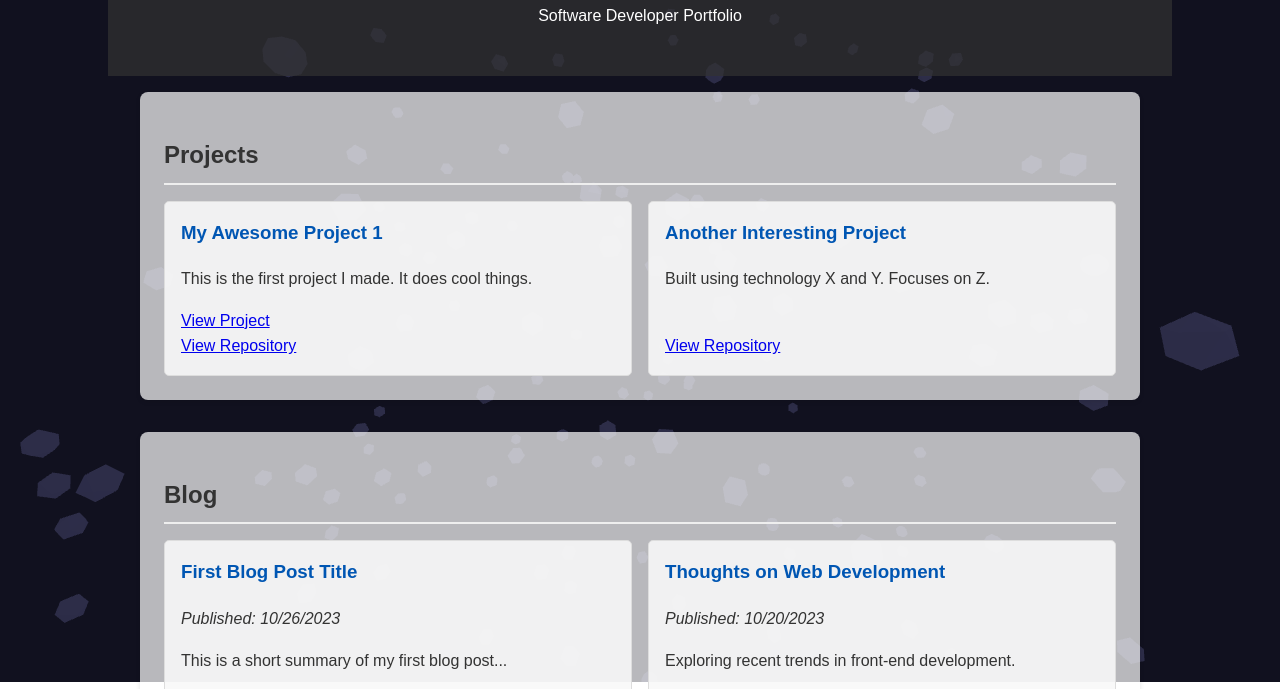
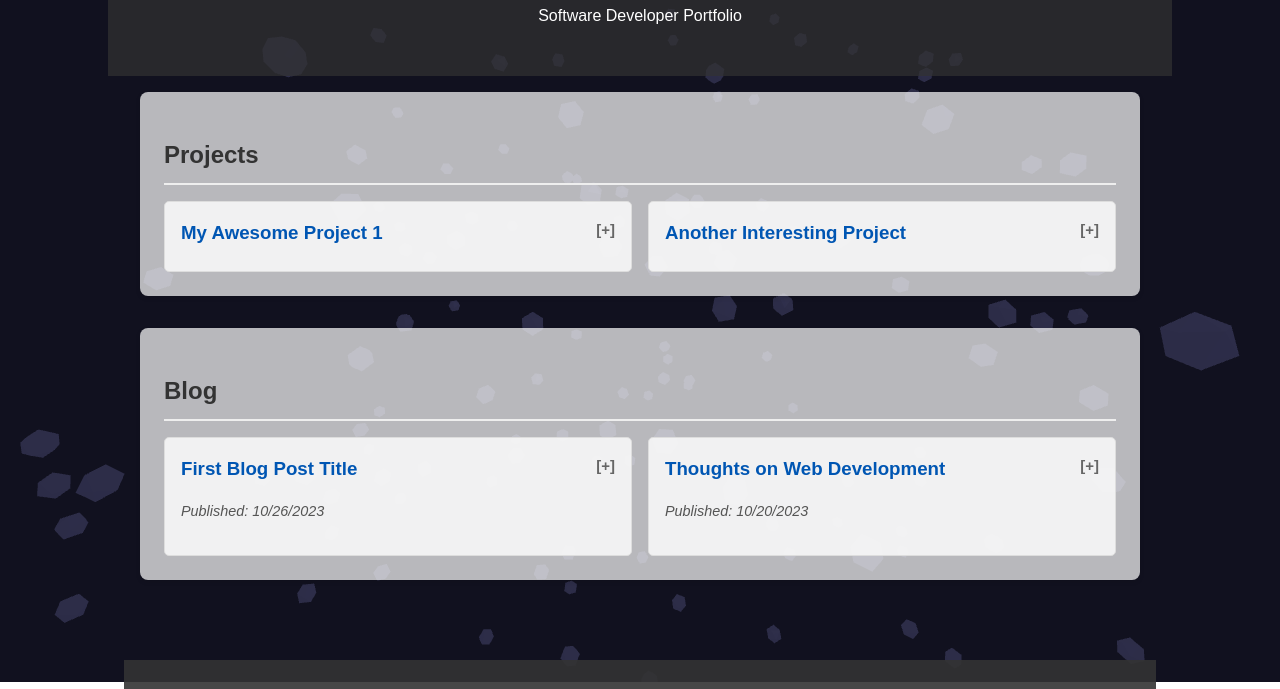
Before and after one commit to supastishn/supastishn, a plain HTML site: page index.html in a window 1280 px wide. Shown: the part 118-807 px from the top of the page. Drawn offline with nearby package versions, Linux system fonts and the light colour scheme; animation ran at ten frames a second.

Commit message:
feat: Implement expandable project and blog post items

```diff
--- a/main.js
+++ b/main.js
@@ -184,22 +184,28 @@ function displayProjects(projects) {
     projects.forEach(project => {
         const item = document.createElement('div');
         item.classList.add('project-item');
-        // --- Customize based on your Appwrite collection attributes ---
-        item.innerHTML = `
-            <h3>${project.title || 'Untitled Project'}</h3>
+        // --- Create header and details container ---
+        const header = document.createElement('h3');
+        header.textContent = project.title || 'Untitled Project';
+
+        const details = document.createElement('div');
+        details.classList.add('project-details'); // Class to control visibility
+        details.innerHTML = `
             <p>${project.description || 'No description available.'}</p>
             ${project.url ? `<a href="${project.url}" target="_blank" rel="noopener noreferrer">View Project</a>` : ''}
             ${project.repoUrl ? `<br><a href="${project.repoUrl}" target="_blank" rel="noopener noreferrer">View Repository</a>` : ''}
             <!-- Add more fields like technologies used, image, etc. -->
         `;
-        // Example: Assuming you have an 'imageUrl' attribute
-        // if (project.imageUrl) {
-        //     const img = document.createElement('img');
-        //     img.src = project.imageUrl; // Or construct URL using Appwrite storage if needed
-        //     img.alt = project.title || 'Project Image';
-        //     img.style.maxWidth = '100%'; // Basic image styling
-        //     item.prepend(img); // Add image at the beginning
-        // }
+
+        // Append header and details to the item
+        item.appendChild(header);
+        item.appendChild(details);
+
+        // Add click listener to the item (or header) to toggle expansion
+        item.addEventListener('click', () => {
+            item.classList.toggle('expanded');
+        });
+
         projectListDiv.appendChild(item);
     });
 }
@@ -215,14 +221,32 @@ function displayBlogPosts(posts) {
     posts.forEach(post => {
         const item = document.createElement('div');
         item.classList.add('blog-post-item');
+        // Create header, date, and content container
+        const header = document.createElement('h3');
+        header.textContent = post.title || 'Untitled Post';
+
+        const datePara = document.createElement('p');
+        datePara.innerHTML = `<em>Published: ${new Date(post.$createdAt).toLocaleDateString()}</em>`;
+
+        const content = document.createElement('div');
+        content.classList.add('blog-content'); // Class to control visibility
          // --- Customize based on your Appwrite collection attributes ---
-        item.innerHTML = `
-            <h3>${post.title || 'Untitled Post'}</h3>
-            <p><em>Published: ${new Date(post.$createdAt).toLocaleDateString()}</em></p>
-            <p>${post.summary || post.content.substring(0, 150) + '...' || 'No content preview.'}</p>
+        content.innerHTML = `
+            <p>${post.summary || post.content?.substring(0, 150) + '...' || 'No content preview.'}</p>
             <!-- Add a link to a full blog post page if you create one -->
             <!-- <a href="/blog/${post.$id}">Read More</a> -->
         `;
+
+        // Append elements to the item
+        item.appendChild(header);
+        item.appendChild(datePara);
+        item.appendChild(content);
+
+        // Add click listener to the item (or header) to toggle expansion
+        item.addEventListener('click', () => {
+            item.classList.toggle('expanded');
+        });
+
         blogPostListDiv.appendChild(item);
     });
 }
--- a/style.css
+++ b/style.css
@@ -70,11 +70,54 @@ section h2 {
     padding: 1rem;
     border-radius: 5px;
     background-color: rgba(249, 249, 249, 0.9); /* Light grey, slightly transparent */
+    cursor: pointer; /* Indicate the whole item is clickable */
+    transition: background-color 0.2s ease; /* Smooth hover effect */
+}
+
+.project-item:hover, .blog-post-item:hover {
+    background-color: rgba(235, 235, 235, 0.95); /* Slightly darker on hover */
 }
 
 .project-item h3, .blog-post-item h3 {
     margin-top: 0;
+    margin-bottom: 0.5rem; /* Add some space below header */
     color: #0056b3;
+}
+
+.blog-post-item em {
+    font-size: 0.9em;
+    color: #555;
+    display: block; /* Make it block level */
+    margin-bottom: 0.5rem; /* Space below date */
+}
+
+/* Styles for the collapsible content */
+.project-details, .blog-content {
+    max-height: 0; /* Collapse by default */
+    overflow: hidden;
+    transition: max-height 0.4s ease-out; /* Smooth transition */
+    /* Add some top margin/padding when expanded if needed */
+}
+
+.project-item.expanded .project-details,
+.blog-post-item.expanded .blog-content {
+    max-height: 1000px; /* Set a max-height large enough for content */
+    /* Adjust as needed, can be smaller */
+    transition: max-height 0.5s ease-in; /* Smooth transition for expansion */
+}
+
+/* Optional: Add an indicator */
+.project-item h3::after,
+.blog-post-item h3::after {
+    content: ' [+]'; /* Simple text indicator */
+    font-size: 0.8em;
+    color: #666;
+    float: right; /* Position to the right */
+}
+
+.project-item.expanded h3::after,
+.blog-post-item.expanded h3::after {
+    content: ' [-]';
 }
 
 /* Footer */
```
